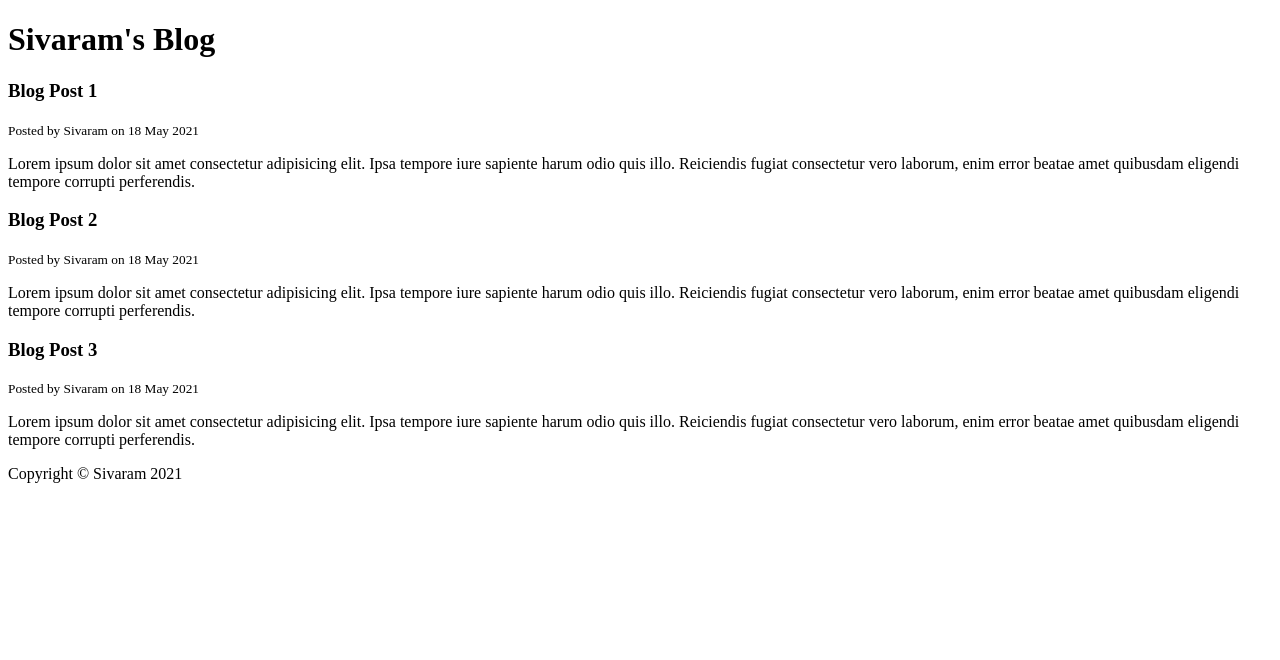
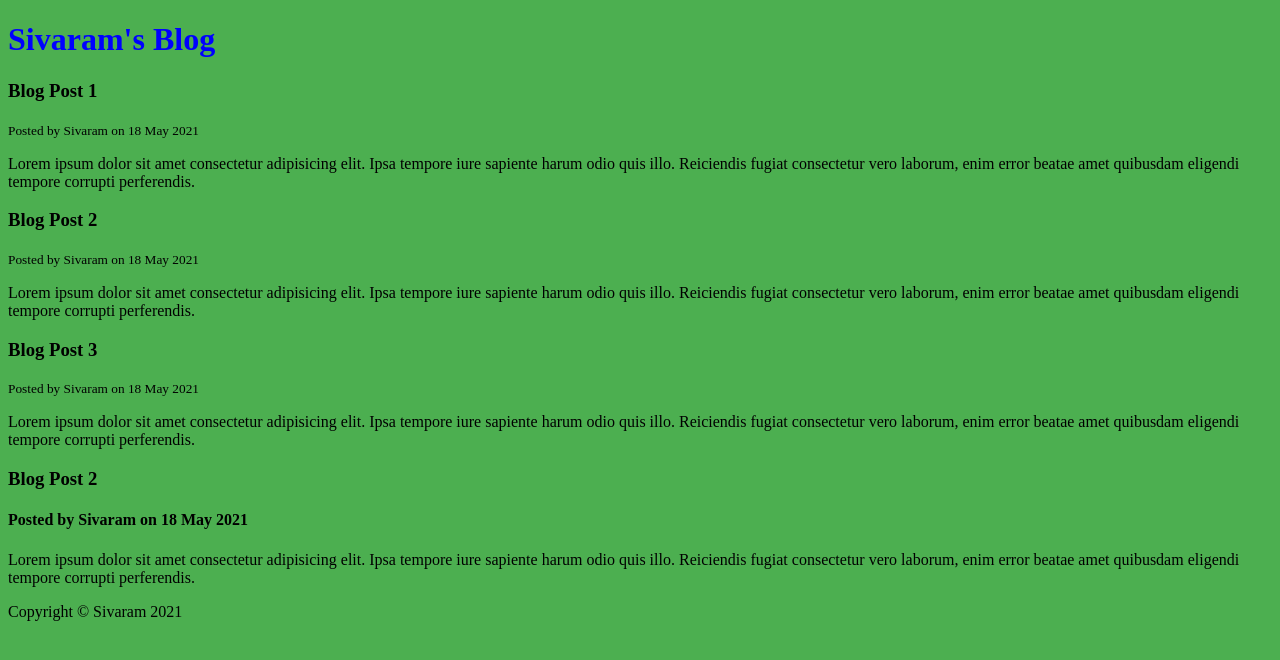
Before and after one commit to s1varam/webdev-learn, a plain HTML site: page html/index.html in a window 1280 px wide. Drawn offline with Linux system fonts and the light colour scheme.

Commit message:
Advanced selectors

```diff
--- a/css/style.css
+++ b/css/style.css
@@ -0,0 +1,15 @@
+body{
+    background: #4CAF50;
+}
+
+.title{
+    color: blue;
+}
+
+/* h3 + p {
+    color: red;
+}
+
+article  h4 {
+    color: aqua;
+} */
--- a/html/index.html
+++ b/html/index.html
@@ -1,8 +1,9 @@
 <!DOCTYPE html>
 <html>
 <head>
+	<link rel="stylesheet" type="text/css" href="../css/style.css">
 	<title>Sample Blog</title>
-	<header><h1>Sivaram's Blog</h1></header>
+	<header><h1 class="title">Sivaram's Blog</h1></header>
 </head>
 
 <body>
@@ -23,6 +24,11 @@
 		<h3>Blog Post 3</h3>
 		<small>Posted by Sivaram on 18 May 2021</small>
 		<p>Lorem ipsum dolor sit amet consectetur adipisicing elit. Ipsa tempore iure sapiente harum odio quis illo. Reiciendis fugiat consectetur vero laborum, enim error beatae amet quibusdam eligendi tempore corrupti perferendis.</p>
+		<div>
+			<h3>Blog Post 2</h3>
+			<h4>Posted by Sivaram on 18 May 2021</h4>
+			<p>Lorem ipsum dolor sit amet consectetur adipisicing elit. Ipsa tempore iure sapiente harum odio quis illo. Reiciendis fugiat consectetur vero laborum, enim error beatae amet quibusdam eligendi tempore corrupti perferendis.</p>
+		</div>
 	</article>
 
 	<footer>Copyright &copy; Sivaram 2021</footer>
```
